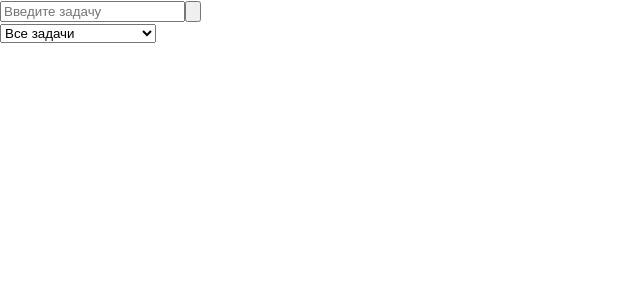
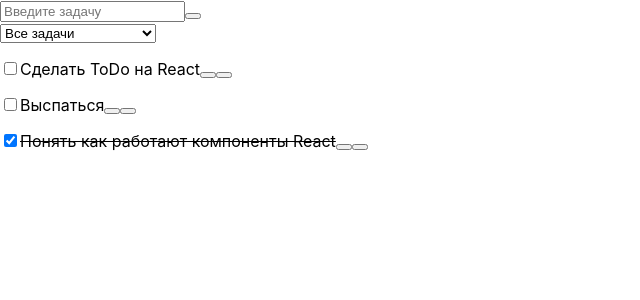
Before and after one commit to EmaciatedStudent/To-do-list, a React (Create React App) app: page / in a window 1280 px wide. Shown: the top 300 px of the page, without its empty margins (0-640 px from the left). Built offline with nearby package versions, Linux system fonts and the light colour scheme.

Commit message:
added task elements

```diff
--- a/src/App.js
+++ b/src/App.js
@@ -1,12 +1,60 @@
 import React from "react";
+import Task from "./components/Task/Task"
+import tasksData from "./TasksData";
 
 class App extends React.Component {
+    constructor() {
+        super();
+
+        this.state = {
+            tasks: tasksData
+        }
+    }
+
+    handleChange = (id) => {
+        const index = this.state.tasks.map(item => item.id).indexOf(id);
+
+        this.setState (state => {
+            let {tasks} = state;
+            tasks[index].completed = true;
+            return tasks;
+        });
+    }
+
+    deleteTask = (id) => {
+        const index = this.state.tasks.map(item => item.id).indexOf(id);
+
+        this.setState (state => {
+            let {tasks} = state;
+            delete tasks[index];
+            return tasks;
+        });
+    }
+
     render () {
+        const {tasks} = this.state;
+
+        const activeTasks = tasks.filter (item => !item.completed);
+        const completedTasks = tasks.filter (item => item.completed);
+
+        const allTasks = [...activeTasks, ...completedTasks].map (item =>
+            <Task
+                key={item.id}
+                text={item.text}
+                completed={item.completed}
+                handleChange={() => this.handleChange(item.id)}
+                deleteTask={() => this.deleteTask(item.id)}
+                />
+            );
+
         return (
             <div className="App">
                 <div className="taskInput">
-                    <input type={"text"} placeholder="Введите задачу"></input>
-                    <input type={"button"}></input>
+                    <input
+                        type={"text"}
+                        placeholder="Введите задачу"
+                        />
+                    <button className="acceptButton"/>
                 </div>
                 <select className="taskType">
                     <option selected>Все задачи</option>
@@ -14,7 +62,7 @@ class App extends React.Component {
                     <option>Выполненные задачи</option>
                 </select>
                 <div className="taskBoard">
-
+                    {allTasks}
                 </div>
             </div>
         )
--- /dev/null
+++ b/src/TasksData.js
@@ -0,0 +1,19 @@
+const tasksData = [
+    {
+        id: 0,
+        text: "Сделать ToDo на React",
+        completed: false
+    },
+    {
+        id: 1,
+        text: "Понять как работают компоненты React",
+        completed: true
+    },
+    {
+        id: 2,
+        text: "Выспаться",
+        completed: false
+    }
+];
+
+export default tasksData;
--- /dev/null
+++ b/src/components/Task/Task.js
@@ -0,0 +1,25 @@
+import React from "react";
+
+class Task extends React.Component {
+    render() {
+        return (
+            <div className="task">
+                <p style={ this.props.completed === true ? {textDecoration: 'line-through'} : {} }>
+                    <input
+                        type={"checkbox"}
+                        defaultChecked={this.props.completed}
+                        onChange={this.props.handleChange}
+                        />
+                    {this.props.text}
+                    <button className="changingButton"/>
+                    <button
+                        className="deletingButton"
+                        onClick={this.props.deleteTask}
+                        />
+                </p>
+            </div>
+        )
+    }
+}
+
+export default Task;
```
